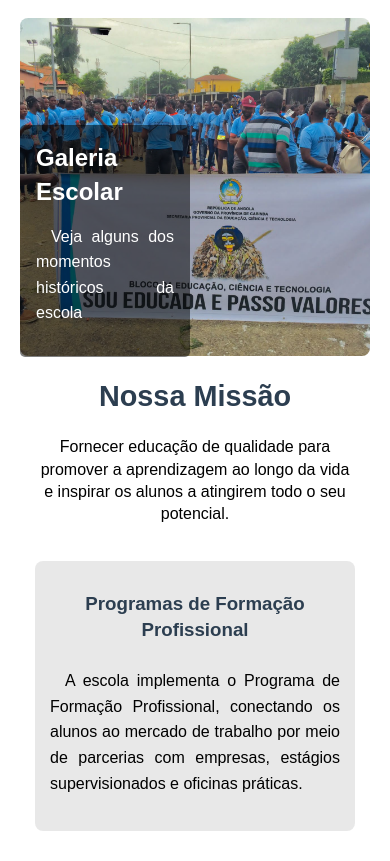
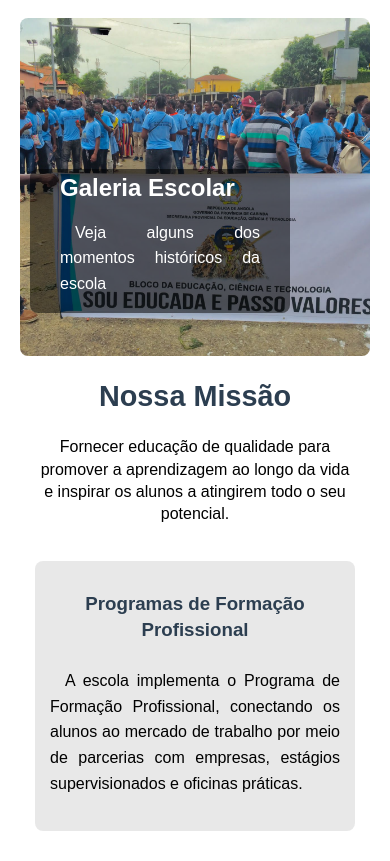
Before and after one commit to Ladilson01/School-project, a plain HTML site: page index.html in a window 390 px wide. Shown: the part 826-1687 px from the top of the page. Drawn offline with Linux system fonts and the light colour scheme.

Commit message:
Update página_inicial.css

```diff
--- a/Styles/página_inicial.css
+++ b/Styles/página_inicial.css
@@ -143,6 +143,12 @@ p {
     padding: 10px;
 }
 @media (max-width: 900px) {
+        .album_link{
+        padding: 2px 30px;
+        border-radius: 8px;
+        margin-left: 10px;
+        margin-right: 80px;
+    }
     .ft{
         height: 280px;
     }
```
